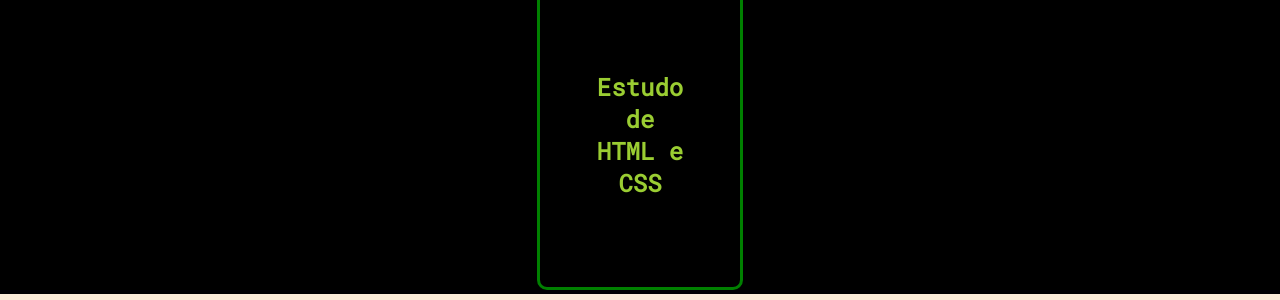
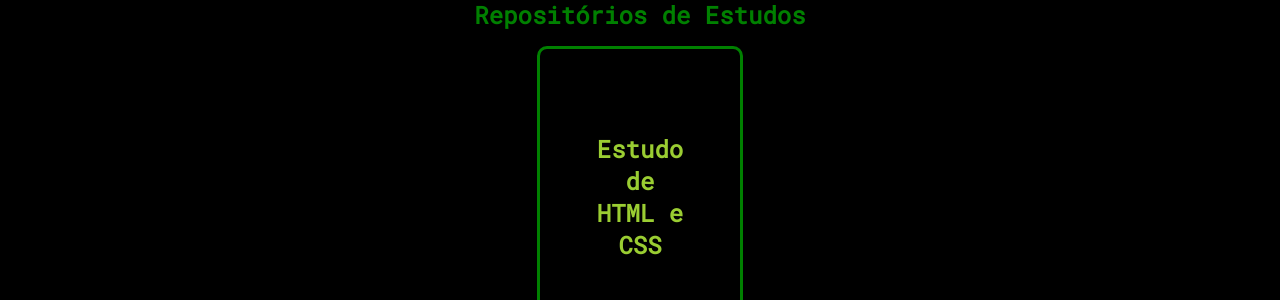
Before and after one commit to LaLunaInSky/lalunainsky.github.io, a plain HTML site: page index.html in a window 1280 px wide. Shown: the part 84-384 px from the top of the page. Drawn offline with Linux system fonts and the light colour scheme.

Commit message:
05/11/2024 13:21

```diff
--- a/index.html
+++ b/index.html
@@ -13,14 +13,16 @@
         </h1>
     </header>
     <main>
-        <a href="https://lalunainsky.github.io/Estudos_HTML_e_CSS/" target="_self">
-            <section class="container" id="estudoH_C">
-                <h2>
-                    Estudo de HTML e CSS
-                </h2>
-            </section>
-        </a>
-        </a>
+        <section class="Repositórios">
+            <h1>Repositórios de Estudos</h1>
+            <article id="EstudoHTMLeCSS">
+                <a href="https://lalunainsky.github.io/Estudos_HTML_e_CSS/" target="_self">
+                    <h2>
+                        Estudo de HTML e CSS
+                    </h2>
+                </a>
+            </article>
+        </section>
     </main>
     <footer>
         <p id="midiaSociaisLogos">
--- a/style.css
+++ b/style.css
@@ -28,7 +28,12 @@ main {
     margin: auto;
 }
 
-.container {
+.Repositórios {
+    margin: 15px auto;
+}
+
+.Repositórios > article {
+    margin-top: 15px;
     display: inline-flex;
     height: 300px;
     width: 200px;
@@ -41,19 +46,18 @@ a {
     text-decoration: none;
 }
 
-#estudoH_C {
+article {
     position: relative;
     text-align: center;
 }
 
-#estudoH_C > h2 {
+article h2 {
     position: absolute;
     left: 50%;
     top: 45%;
     transform: translate(-50%, -40%);
 }
-
-.container:hover {
+.Repositórios > article:hover {
     background-color: rgba(153, 205, 50, 0.123);
 }
 
```
